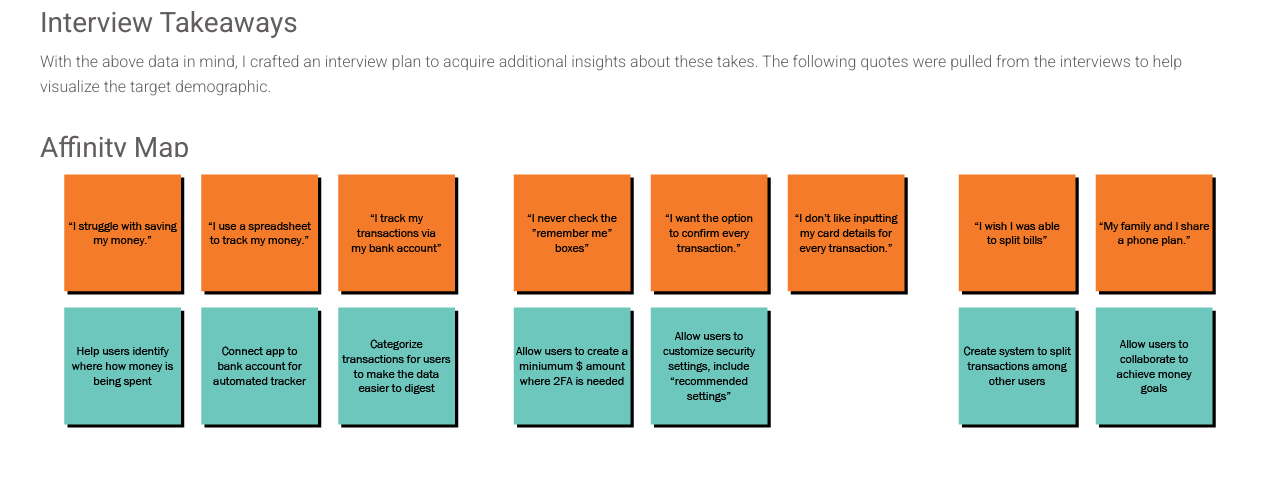
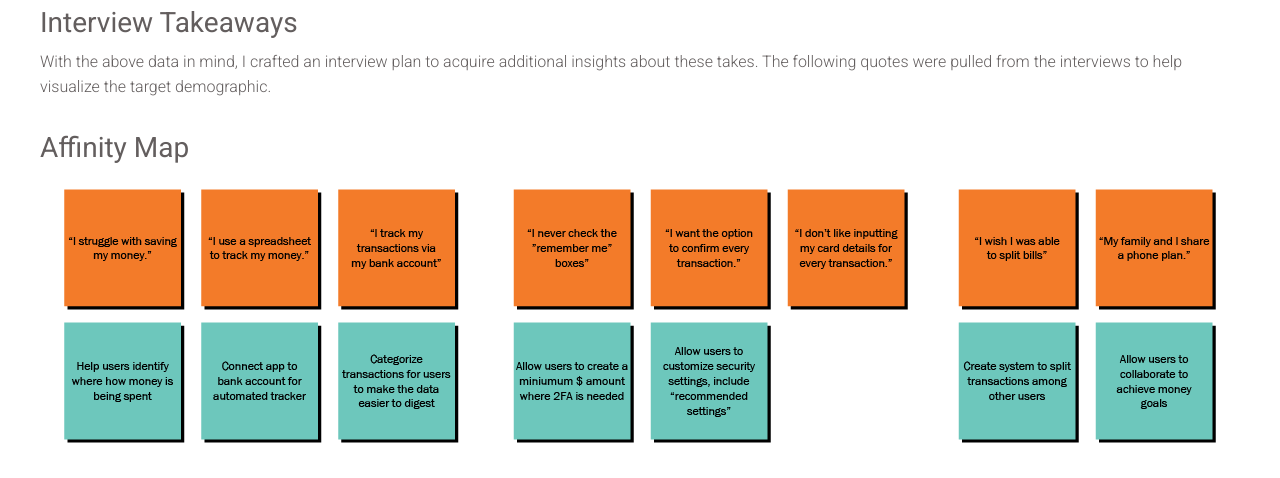
Before and after one commit to DerekHalloranDesigns/portfolio-website, a plain HTML site: page pluto-pay.html in a window 1280 px wide. Shown: the part 2159-2637 px from the top of the page. Drawn offline with nearby package versions, Linux system fonts and the light colour scheme.

Commit message:
Margin Update

```diff
--- a/css/style.css
+++ b/css/style.css
@@ -394,6 +394,10 @@ Medium devices (640px and larger)
   max-width: 800px;
 }
 
+.interview-affinity-map {
+  margin-top: 15px;
+}
+
 .revisions > picture {
   max-width: 45%;
   margin: 5px;
--- a/pluto-pay.html
+++ b/pluto-pay.html
@@ -121,7 +121,7 @@
          pulled from the interviews to help visualize the target demographic.
         </p>
         <h3>Affinity Map</h3>
-        <div id="interview-affinity-map">
+        <div class="interview-affinity-map">
          <picture>
            <source srcset="img/pluto-pay/desktop/affinity-map-interviews.png" media="(max-width:767px)">
            <img src="img/pluto-pay/desktop/affinity-map-interviews.png" alt="Interview Affinity Map">
```
